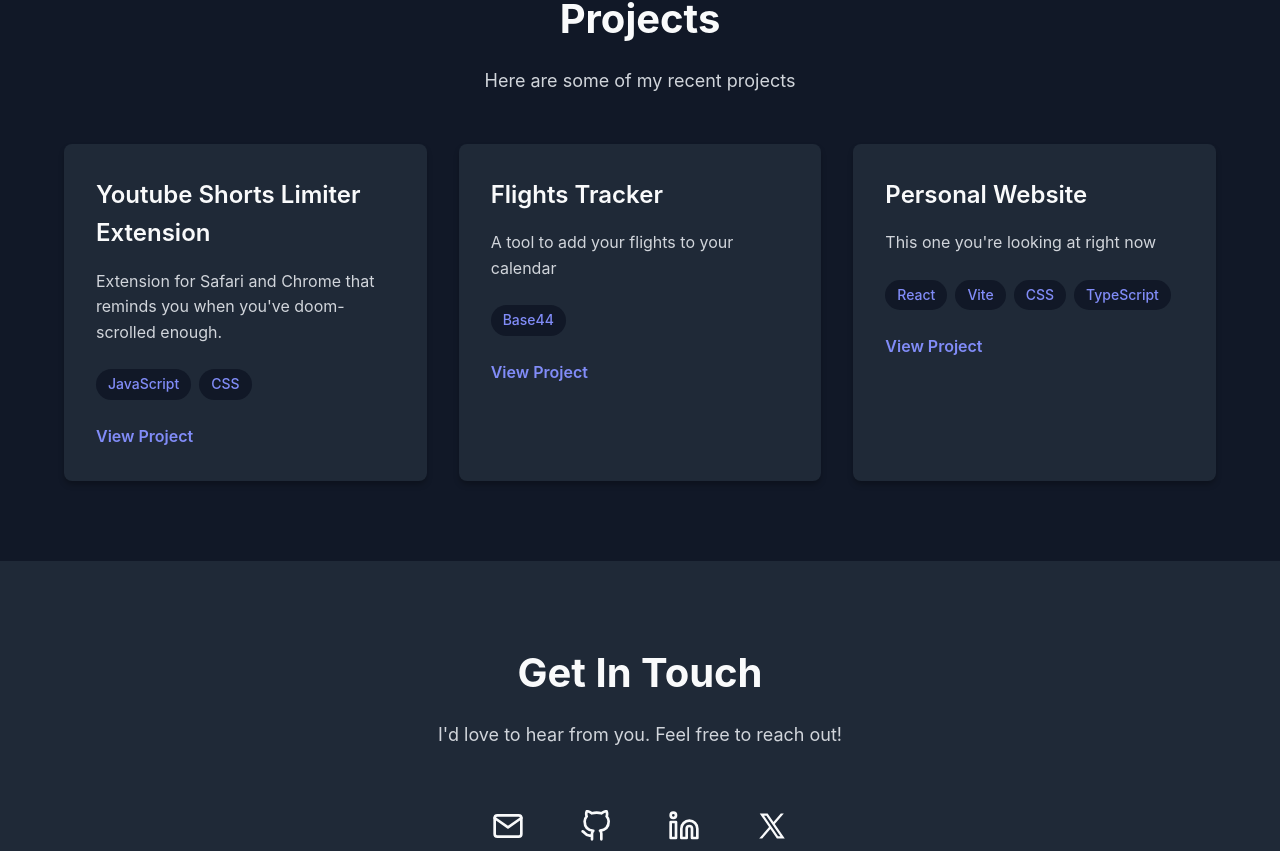
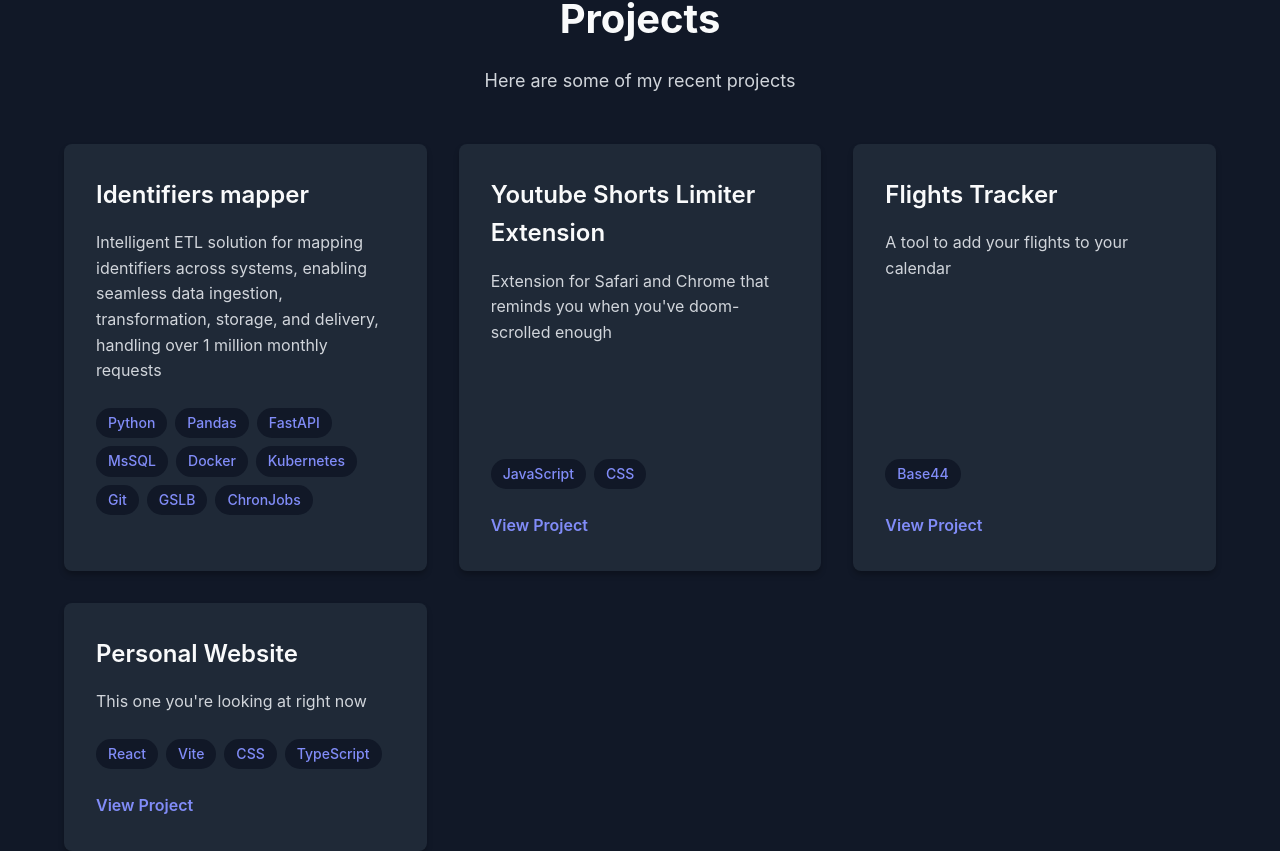
Before and after one commit to nimrod-levi/personal-website, a React (Vite) app: page / in a window 1280 px wide. Shown: the part 2500-3351 px from the top of the page. Built offline with nearby package versions, Linux system fonts and the light colour scheme.

Commit message:
update projects

```diff
--- a/src/components/Projects.tsx
+++ b/src/components/Projects.tsx
@@ -9,8 +9,8 @@ const Projects: React.FC = () => {
         <h2 className="section-heading">{projectsHeading}</h2>
         <p className="section-description">{projectsDescription}</p>
         <div className="projects-grid">
-          {projects.map(project => (
-            <div key={project.id} className="project-card">
+          {projects.map((project, index) => (
+            <div key={index} className="project-card">
               <h3 className="project-title">{project.title}</h3>
               <p className="project-description">{project.description}</p>
               <div className="project-technologies">
@@ -18,7 +18,7 @@ const Projects: React.FC = () => {
                   <span key={index} className="project-tech">{tech}</span>
                 ))}
               </div>
-              <a href={project.link} target="_blank" className="project-link">View Project</a>
+              {project.link && <a href={project.link} target="_blank" rel="noopener noreferrer" className="project-link">View Project</a>}
             </div>
           ))}
         </div>
--- a/src/constants/projectsData.ts
+++ b/src/constants/projectsData.ts
@@ -2,24 +2,26 @@ import { Project } from '../types'
 
 export const projects: Project[] = [
   {
-    id: 1,
+    title: "Identifiers mapper",
+    description: "Intelligent ETL solution for mapping identifiers across systems, enabling seamless data ingestion, transformation, storage, and delivery, handling over 1 million monthly requests",
+    technologies: ["Python", "Pandas", "FastAPI", "MsSQL", "Docker", "Kubernetes", "Git", "GSLB", "ChronJobs"]
+  },
+  {
     title: "Youtube Shorts Limiter Extension",
-    description: "Extension for Safari and Chrome that reminds you when you've doom-scrolled enough.",
+    description: "Extension for Safari and Chrome that reminds you when you've doom-scrolled enough",
     technologies: ["JavaScript", "CSS"],
     link: "https://github.com/nimrod-levi/shorts-limiter-ext"
   },
   {
-    id: 2,
     title: "Flights Tracker",
     description: "A tool to add your flights to your calendar",
     technologies: ["Base44"],
     link: "https://app--flight-sync-77630628.base44.app"
   },
   {
-    id: 3,
     title: "Personal Website",
     description: "This one you're looking at right now",
     technologies: ["React", "Vite", "CSS", "TypeScript"],
     link: "https://github.com/nimrod-levi/personal-website"
-  }
+  },
 ]
--- a/src/styles/components/Projects.css
+++ b/src/styles/components/Projects.css
@@ -33,6 +33,7 @@
 .project-description {
   color: var(--text-light);
   margin-bottom: 1.5rem;
+  flex-grow: 1;
 }
 
 .project-technologies {
@@ -51,11 +52,20 @@
   font-weight: 500;
 }
 
+.project-card {
+  display: flex;
+  flex-direction: column;
+  justify-content: flex-start;
+  height: 100%;
+}
+
 .project-link {
   color: var(--primary-color);
   text-decoration: none;
   font-weight: 600;
   transition: var(--transition);
+  margin-top: auto;
+  align-self: flex-start;
 }
 
 .project-link:hover {
--- a/src/types/project.ts
+++ b/src/types/project.ts
@@ -1,7 +1,6 @@
 export interface Project {
-  id: number
   title: string
   description: string
   technologies: string[]
-  link: string
+  link?: string | null
 }
```
Also changed, not shown: 1 other file (tests, documents, lock files or other folders).
